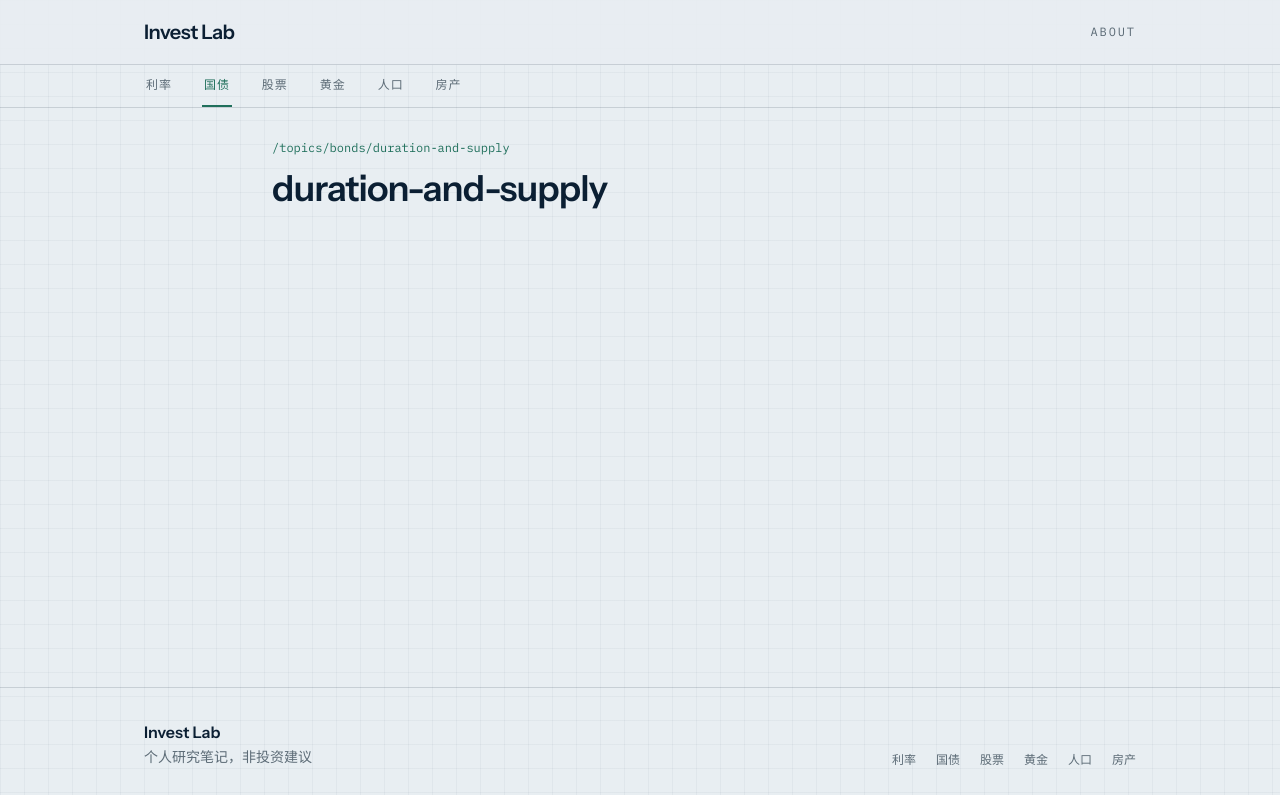
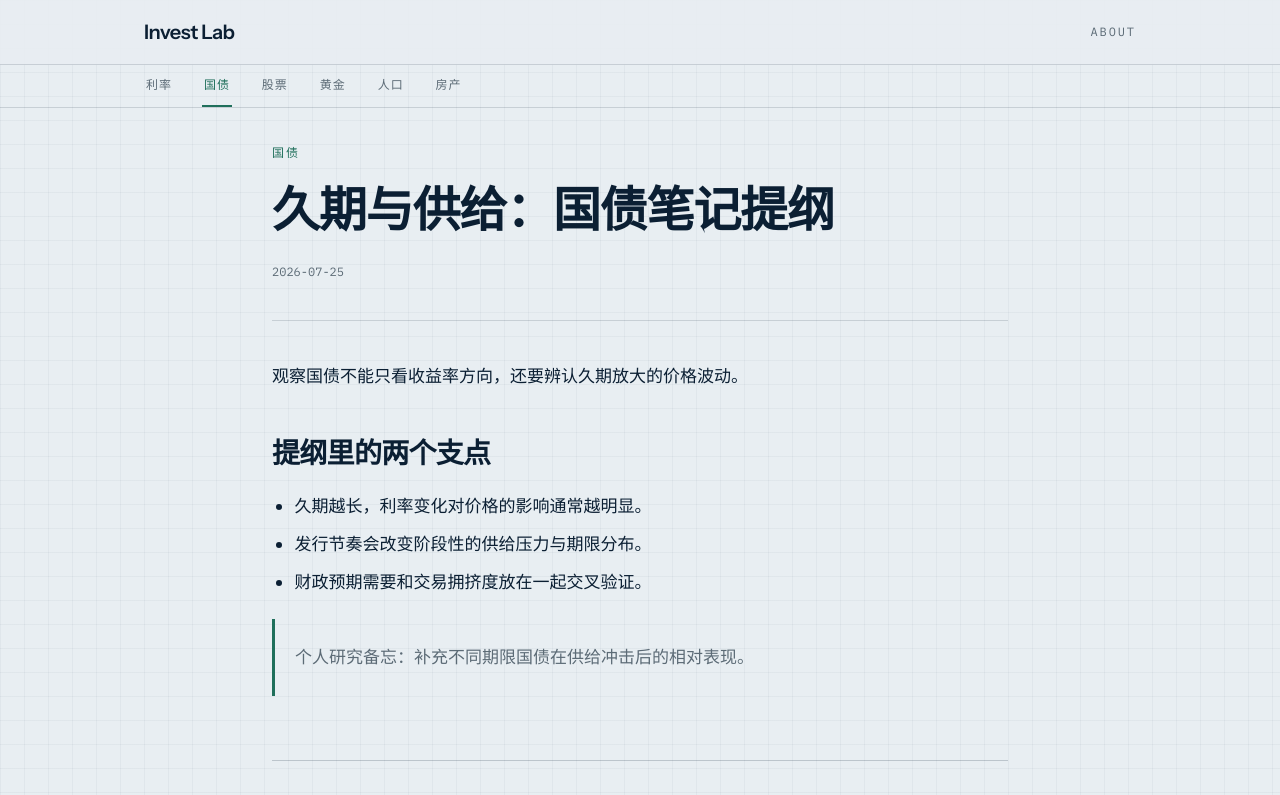
Before and after one commit to wanghuanlab/invest.wanghuanlab.com, a Vue app: page /topics/bonds/duration-and-supply in a window 1280 px wide. Shown: the top 795 px of the page. Built offline with nearby package versions, Linux system fonts and the light colour scheme; the HTML template or start-up script is replaced by a standard one.

Commit message:
feat: render Markdown articles with adjacent navigation
Complete the note reading path for each research topic.

```diff
--- /dev/null
+++ b/src/components/ArticleMeta.vue
@@ -0,0 +1,28 @@
+<script setup lang="ts">
+defineProps<{
+  title: string
+  date: string
+  topicName: string
+  topicSlug: string
+}>()
+</script>
+
+<template>
+  <header class="border-b border-ink/15 pb-10">
+    <RouterLink
+      :to="{ name: 'topic', params: { slug: topicSlug } }"
+      class="font-mono text-xs uppercase tracking-[0.16em] text-accent underline-offset-4 hover:underline focus-visible:outline-2 focus-visible:outline-offset-4 focus-visible:outline-accent"
+    >
+      {{ topicName }}
+    </RouterLink>
+    <h1
+      id="article-title"
+      class="mt-4 max-w-3xl font-display text-4xl font-semibold leading-tight tracking-tight text-ink sm:text-5xl"
+    >
+      {{ title }}
+    </h1>
+    <time :datetime="date" class="mt-6 block font-mono text-xs tabular-nums text-muted">
+      {{ date }}
+    </time>
+  </header>
+</template>
--- /dev/null
+++ b/src/components/MarkdownRenderer.vue
@@ -0,0 +1,14 @@
+<script setup lang="ts">
+import { computed } from 'vue'
+import { renderMarkdown } from '@/content/markdown'
+
+const props = defineProps<{
+  source: string
+}>()
+
+const html = computed(() => renderMarkdown(props.source))
+</script>
+
+<template>
+  <div class="prose-invest" v-html="html" />
+</template>
--- a/src/style.css
+++ b/src/style.css
@@ -24,6 +24,77 @@ body {
   background-color: var(--color-paper);
 }
 
+.prose-invest {
+  margin-top: 2.5rem;
+  color: var(--color-ink);
+  font-size: 1.0625rem;
+  line-height: 1.85;
+}
+
+.prose-invest h2 {
+  margin-top: 2.75rem;
+  margin-bottom: 1rem;
+  font-family: var(--font-display);
+  font-size: 1.75rem;
+  font-weight: 600;
+  line-height: 1.25;
+  letter-spacing: -0.025em;
+}
+
+.prose-invest p,
+.prose-invest ul,
+.prose-invest blockquote,
+.prose-invest pre {
+  margin-top: 1.25rem;
+  margin-bottom: 1.25rem;
+}
+
+.prose-invest ul {
+  padding-left: 1.4rem;
+  list-style: disc;
+}
+
+.prose-invest li + li {
+  margin-top: 0.4rem;
+}
+
+.prose-invest blockquote {
+  border-left: 3px solid var(--color-accent);
+  padding: 0.2rem 0 0.2rem 1.25rem;
+  color: var(--color-muted);
+}
+
+.prose-invest a {
+  color: var(--color-accent);
+  font-weight: 600;
+  text-decoration: underline;
+  text-underline-offset: 0.2em;
+}
+
+.prose-invest code {
+  border: 1px solid color-mix(in srgb, var(--color-ink) 15%, transparent);
+  background: color-mix(in srgb, var(--color-ink) 6%, transparent);
+  padding: 0.15em 0.35em;
+  font-family: var(--font-mono);
+  font-size: 0.88em;
+}
+
+.prose-invest pre {
+  overflow-x: auto;
+  border: 1px solid color-mix(in srgb, var(--color-ink) 18%, transparent);
+  background: var(--color-ink);
+  padding: 1.25rem;
+  color: var(--color-paper);
+  line-height: 1.65;
+}
+
+.prose-invest pre code {
+  border: 0;
+  background: transparent;
+  padding: 0;
+  color: inherit;
+}
+
 @media (prefers-reduced-motion: reduce) {
   *,
   *::before,
--- a/src/views/ArticleView.vue
+++ b/src/views/ArticleView.vue
@@ -1,20 +1,93 @@
 <script setup lang="ts">
-import { computed } from 'vue'
+import { computed, watchEffect } from 'vue'
 import { useRoute } from 'vue-router'
+import ArticleMeta from '@/components/ArticleMeta.vue'
+import MarkdownRenderer from '@/components/MarkdownRenderer.vue'
+import { getAdjacentArticles, getArticle, getTopic } from '@/content/loadContent'
 
 const route = useRoute()
 const topicSlug = computed(() => String(route.params.slug ?? ''))
 const articleSlug = computed(() => String(route.params.article ?? ''))
+const article = computed(() => getArticle(topicSlug.value, articleSlug.value))
+const topic = computed(() => getTopic(topicSlug.value))
+const adjacent = computed(() => getAdjacentArticles(topicSlug.value, articleSlug.value))
+
+watchEffect(() => {
+  if (typeof document === 'undefined') return
+  document.title = article.value
+    ? `${article.value.title} | Invest Lab`
+    : '页面未找到 | Invest Lab'
+})
 </script>
 
 <template>
-  <article aria-labelledby="article-title">
-    <p class="font-mono text-xs text-accent">/topics/{{ topicSlug }}/{{ articleSlug }}</p>
+  <article v-if="article && topic" aria-labelledby="article-title" class="mx-auto max-w-3xl">
+    <ArticleMeta
+      :title="article.title"
+      :date="article.date"
+      :topic-name="topic.name"
+      :topic-slug="topic.slug"
+    />
+
+    <MarkdownRenderer :source="article.body" />
+
+    <footer class="mt-16 border-t border-ink/20 pt-8">
+      <RouterLink
+        :to="{ name: 'topic', params: { slug: topic.slug } }"
+        class="text-sm font-semibold text-accent underline underline-offset-4 focus-visible:outline-2 focus-visible:outline-offset-4 focus-visible:outline-accent"
+      >
+        返回{{ topic.name }}
+      </RouterLink>
+
+      <nav
+        v-if="adjacent.prev || adjacent.next"
+        aria-label="相邻文章"
+        class="mt-10 grid gap-8 border-t border-ink/15 pt-8 sm:grid-cols-2"
+      >
+        <RouterLink
+          v-if="adjacent.prev"
+          :to="{
+            name: 'article',
+            params: { slug: adjacent.prev.topicSlug, article: adjacent.prev.slug },
+          }"
+          class="group focus-visible:outline-2 focus-visible:outline-offset-4 focus-visible:outline-accent"
+        >
+          <span class="font-mono text-xs text-muted">上一篇 · 更旧</span>
+          <span class="mt-2 block font-display text-lg font-semibold text-ink group-hover:text-accent">
+            {{ adjacent.prev.title }}
+          </span>
+        </RouterLink>
+        <RouterLink
+          v-if="adjacent.next"
+          :to="{
+            name: 'article',
+            params: { slug: adjacent.next.topicSlug, article: adjacent.next.slug },
+          }"
+          class="group sm:text-right sm:[grid-column:2] focus-visible:outline-2 focus-visible:outline-offset-4 focus-visible:outline-accent"
+        >
+          <span class="font-mono text-xs text-muted">下一篇 · 更新</span>
+          <span class="mt-2 block font-display text-lg font-semibold text-ink group-hover:text-accent">
+            {{ adjacent.next.title }}
+          </span>
+        </RouterLink>
+      </nav>
+    </footer>
+  </article>
+
+  <section v-else aria-labelledby="not-found-title">
+    <p class="font-mono text-xs uppercase tracking-[0.16em] text-accent">404</p>
     <h1
-      id="article-title"
+      id="not-found-title"
       class="mt-3 font-display text-4xl font-semibold tracking-tight text-ink"
     >
-      {{ articleSlug }}
+      页面未找到
     </h1>
-  </article>
+    <p class="mt-4 font-mono text-sm text-muted">{{ route.path }}</p>
+    <RouterLink
+      to="/"
+      class="mt-8 inline-block text-sm font-semibold text-accent underline underline-offset-4 focus-visible:outline-2 focus-visible:outline-offset-4 focus-visible:outline-accent"
+    >
+      返回首页
+    </RouterLink>
+  </section>
 </template>
```
Also changed, not shown: 1 other file (tests, documents, lock files or other folders).
